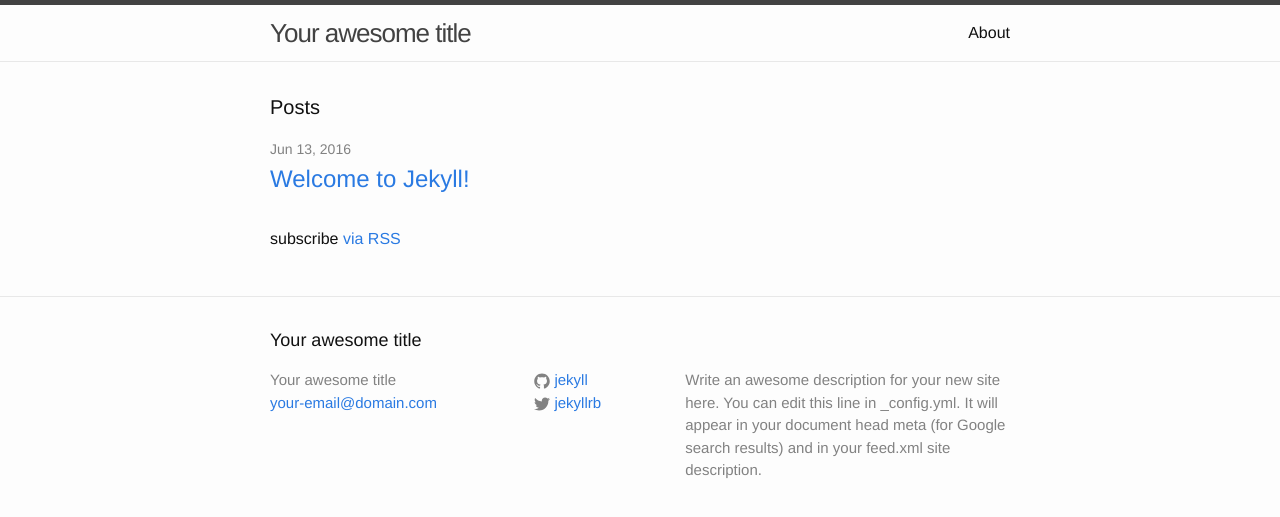
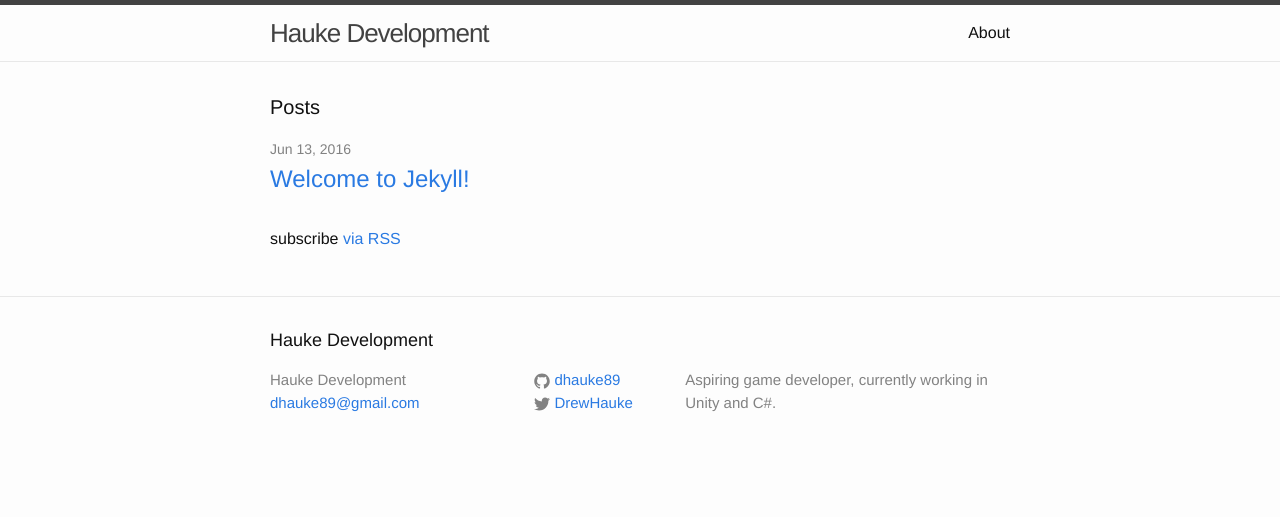
Before and after one commit to dhauke89/dhauke89.github.io, a Jekyll site: the page built from index.html, in a window 1280 px wide. Shown: the top 517 px of the page. Built offline with Jekyll 4.4.1, drawn with Linux system fonts in a browser that asks for light colours.

Commit message:
Updated from default settings

```diff
--- a/_config.yml
+++ b/_config.yml
@@ -6,16 +6,14 @@
 # 'jekyll serve'. If you change this file, please restart the server process.
 
 # Site settings
-title: Your awesome title
-email: your-email@domain.com
+title: Hauke Development
+email: dhauke89@gmail.com
 description: > # this means to ignore newlines until "baseurl:"
-  Write an awesome description for your new site here. You can edit this
-  line in _config.yml. It will appear in your document head meta (for
-  Google search results) and in your feed.xml site description.
+  Aspiring game developer, currently working in Unity and C#.
 baseurl: "" # the subpath of your site, e.g. /blog
 url: "http://yourdomain.com" # the base hostname & protocol for your site
-twitter_username: jekyllrb
-github_username:  jekyll
+twitter_username: DrewHauke
+github_username:  dhauke89
 
 # Build settings
 markdown: kramdown
```
